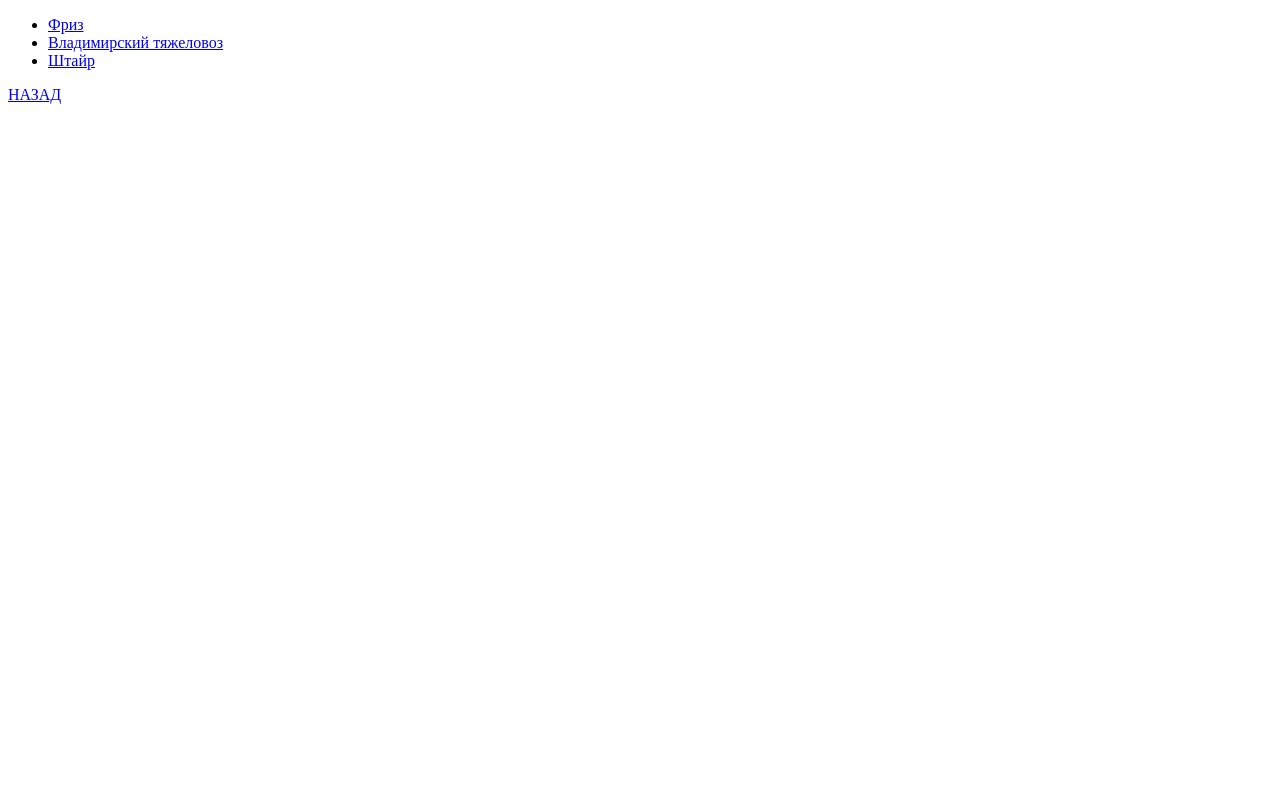
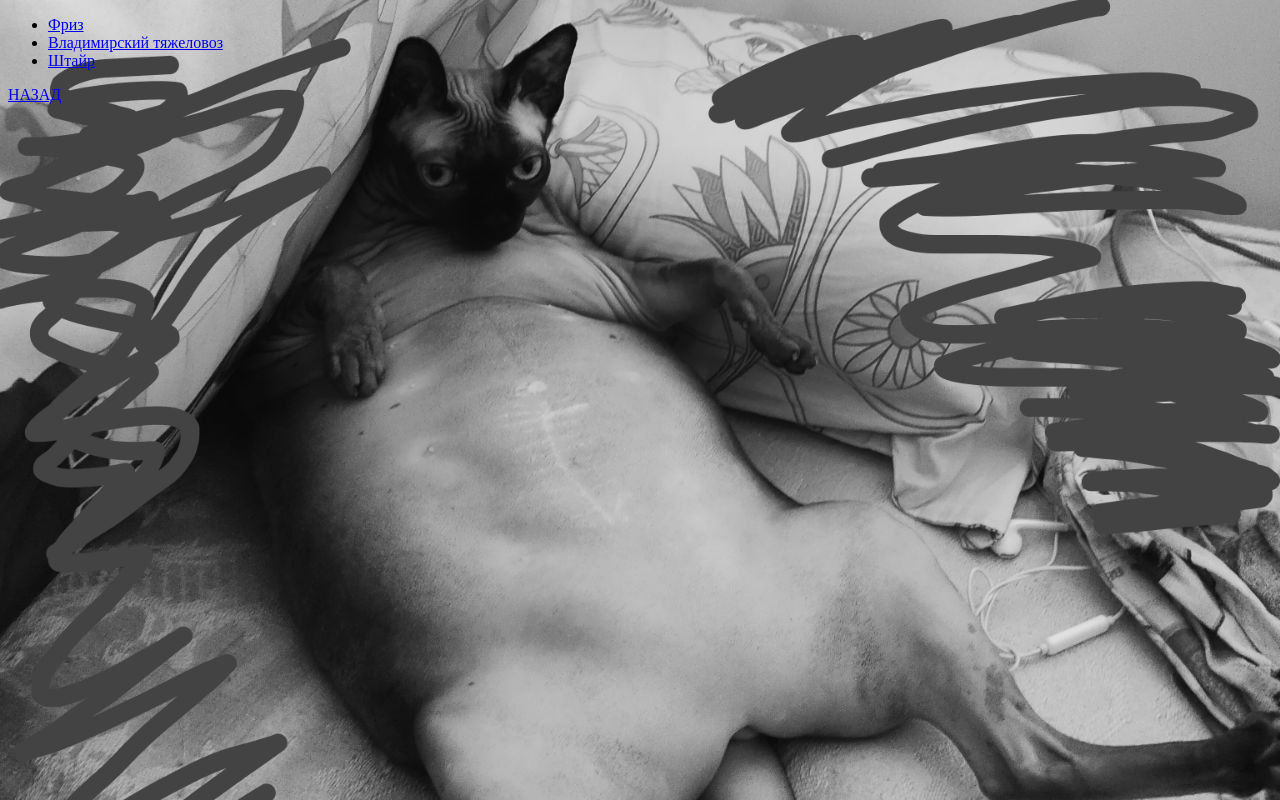
Before and after one commit to AkulinaDN/info1, a plain HTML site: page src/TASK2/Start.HTML in a window 1280 px wide. Drawn offline with Linux system fonts and the light colour scheme.

Commit message:
фоны

```diff
--- a/src/TASK2/Start.HTML
+++ b/src/TASK2/Start.HTML
@@ -1,9 +1,10 @@
 <!DOCTYPE html>
 <html>
     <head>
+        <link rel="stylesheet" href="./main.css">
         <title>Задание 2</title>
     </head>
-    <body>
+    <body class="backky">
         <ul>
             <li><a href="page1.html">Фриз</a></li>
             <li><a href="./page2.html">Владимирский тяжеловоз</a></li>
--- /dev/null
+++ b/src/TASK2/main.css
@@ -0,0 +1,5 @@
+body{
+    background-color: bisque;
+    background-image: url(./img/back03.jpg);
+    background-size: auto;
+    /* background-position: right bottom; */
```
Also changed, not shown: src/TASK2/page1.html (+1 -0 lines), src/TASK2/page2.html (+1 -0 lines), src/TASK2/page3.html (+1 -0 lines), src/TASK2/img/back01.jpg (added), src/TASK2/img/back02.jpg (added), src/TASK2/img/back03.jpg (added).
